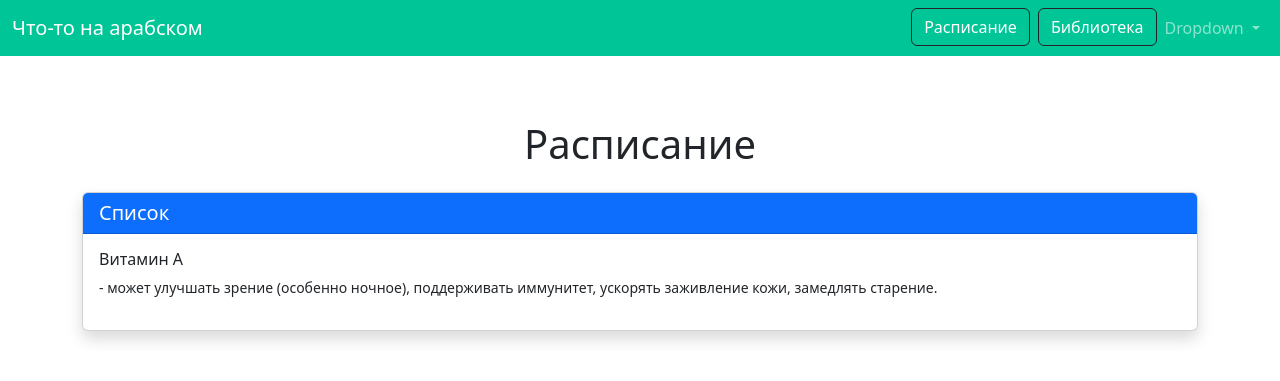
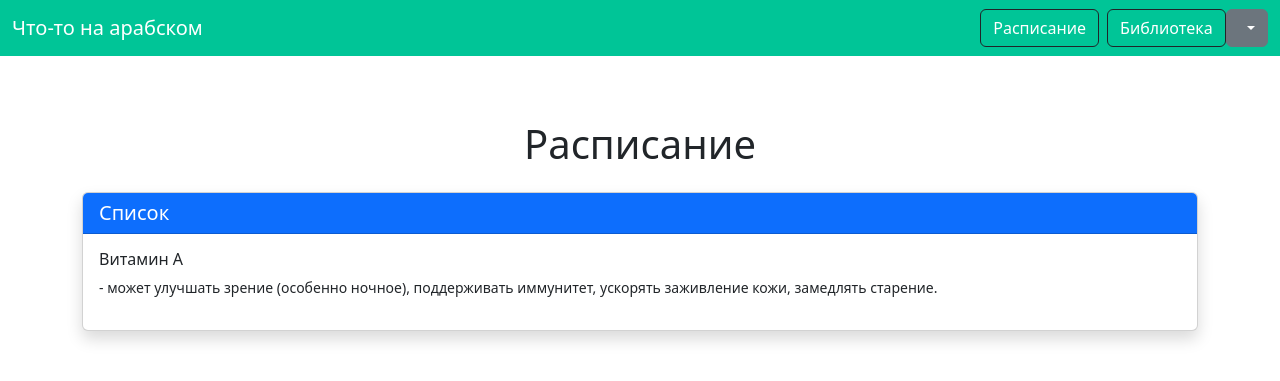
Before and after one commit to Aminakhon/Site, a Flask app: page /api/1/timetable in a window 1280 px wide. Shown: the top 381 px of the page. Run offline with Flask 3, Linux system fonts and the light colour scheme; data comes from the database, SQL or seed files in the repository.

Commit message:
Merge remote-tracking branch 'origin/main'

```diff
--- a/app.py
+++ b/app.py
@@ -76,6 +76,14 @@ def get_supplements(id):
     supplements = Supplements.query.all()
     return render_template('library.html', supplements=supplements, user_id=id)
 
+
+@app.route('/api/<int:user_id>/library/<int:sup_id>', methods=['GET'])
+def get_supplement(user_id, sup_id):
+    supplement = Supplements.query.filter_by(id=sup_id)
+
+    return render_template('text.html', supplement=supplement, user_id=id)
+
+
 @app.route('/api/<int:user_id>/library/<int:sup_id>', methods=['POST'])
 def add_supplements(user_id, sup_id):
     supplement = Supplements.query.filter_by(id=sup_id)
--- a/templates/base.html
+++ b/templates/base.html
@@ -31,20 +31,18 @@
           <a href="/api/{{ user_id }}/library" class="btn btn-dark" style="background: #00C597;">Библиотека</a>
         </li>
         <li>
-           <div class="collapse navbar-collapse" id="navbarNavDarkDropdown">
-      <ul class="navbar-nav">
-        <li class="nav-item dropdown">
-          <a class="nav-link dropdown-toggle" href="#" id="navbarDarkDropdownMenuLink" role="button" data-bs-toggle="dropdown" aria-expanded="false">
-            Dropdown
-          </a>
-          <ul class="dropdown-menu dropdown-menu-dark" aria-labelledby="navbarDarkDropdownMenuLink">
-            <li><a class="dropdown-item" href="#">Action</a></li>
-            <li><a class="dropdown-item" href="#">Another action</a></li>
-            <li><a class="dropdown-item" href="#">Something else here</a></li>
-          </ul>
-        </li>
-      </ul>
-    </div>
+
+          <div class="btn-group">
+          <button type="button" class="btn btn-secondary dropdown-toggle" data-bs-toggle="dropdown" data-bs-display="static" aria-expanded="false">
+          <img scr="/static/images/Png.png">
+           </button>
+           <ul class="dropdown-menu dropdown-menu-lg-end">
+             <li><a class="dropdown-item" href="/api/{{user_id}}/profile">Профиль</a></li>
+             <li><a class="dropdown-item" href="/logout">Выход</a></li>
+           </ul>
+        </div>
+
+
         </li>
       </ul>
     </div>
--- a/templates/memes.html
+++ b/templates/memes.html
@@ -12,7 +12,7 @@
             <div class="col-lg-3 col-md-4 col-12 my-3">
                 <div class="card">
                     <div class="card-body">
-                        <img src= {{ meme['image']}} height="100" width="100">
+                        <img src={{meme['image']}} height="100" width="100">
                         <h3> {{meme['description']}} </h3>
 
                     </div>
```
Also changed, not shown: templates/library.html (+27 -7 lines), templates/profile.html (added, +13 -0 lines), templates/text.html (added, +10 -0 lines).
